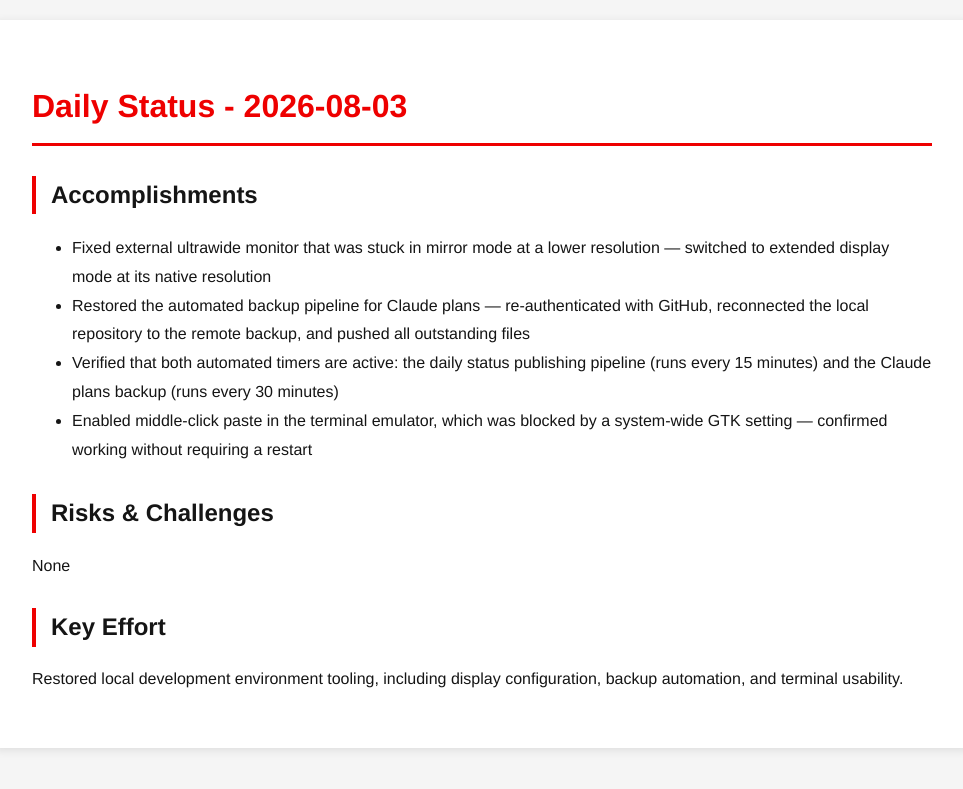
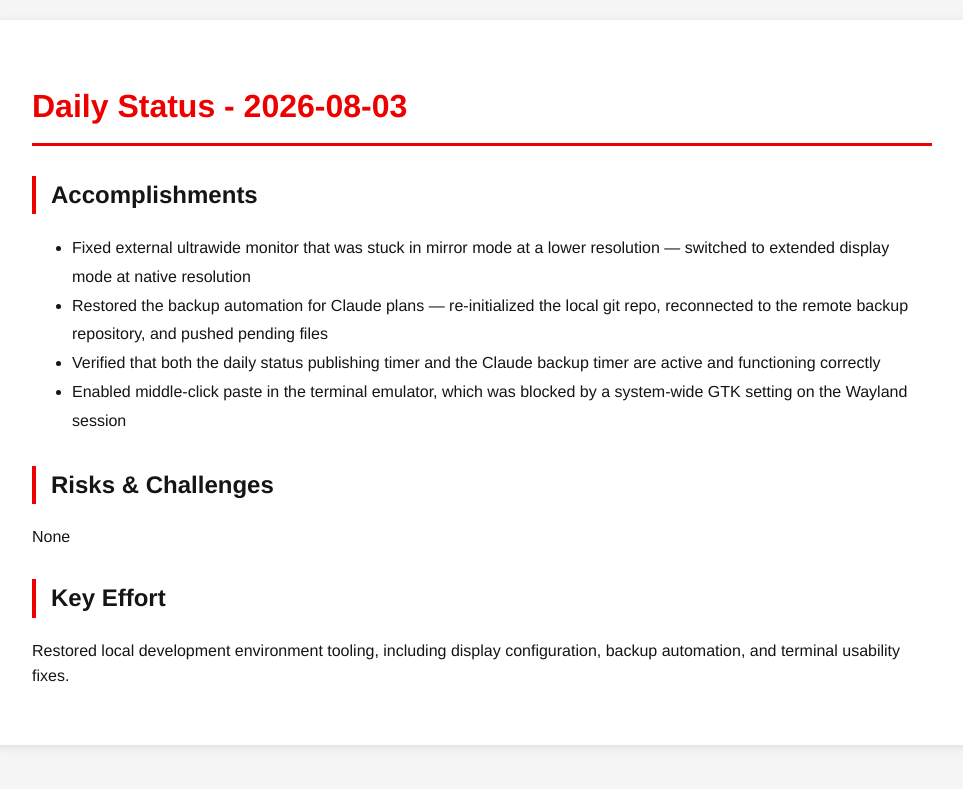
Before and after one commit to tzvatot/daily-status, a Jekyll site: the page built from 2026-08-03.md, in a window 1280 px wide. Shown: the top 789 px of the page, without its empty margins (158-1121 px from the left). Built offline with Jekyll 4.4.1, drawn with Linux system fonts in a browser that asks for light colours.

Commit message:
Daily status update - 2026-08-03

```diff
--- a/2026-08-03.md
+++ b/2026-08-03.md
@@ -7,13 +7,13 @@ date: 2026-08-03
 # Daily Status - 2026-08-03
 
 ## Accomplishments
-- Fixed external ultrawide monitor that was stuck in mirror mode at a lower resolution — switched to extended display mode at its native resolution
-- Restored the automated backup pipeline for Claude plans — re-authenticated with GitHub, reconnected the local repository to the remote backup, and pushed all outstanding files
-- Verified that both automated timers are active: the daily status publishing pipeline (runs every 15 minutes) and the Claude plans backup (runs every 30 minutes)
-- Enabled middle-click paste in the terminal emulator, which was blocked by a system-wide GTK setting — confirmed working without requiring a restart
+- Fixed external ultrawide monitor that was stuck in mirror mode at a lower resolution — switched to extended display mode at native resolution
+- Restored the backup automation for Claude plans — re-initialized the local git repo, reconnected to the remote backup repository, and pushed pending files
+- Verified that both the daily status publishing timer and the Claude backup timer are active and functioning correctly
+- Enabled middle-click paste in the terminal emulator, which was blocked by a system-wide GTK setting on the Wayland session
 
 ## Risks & Challenges
 None
 
 ## Key Effort
-Restored local development environment tooling, including display configuration, backup automation, and terminal usability.
+Restored local development environment tooling, including display configuration, backup automation, and terminal usability fixes.
```
